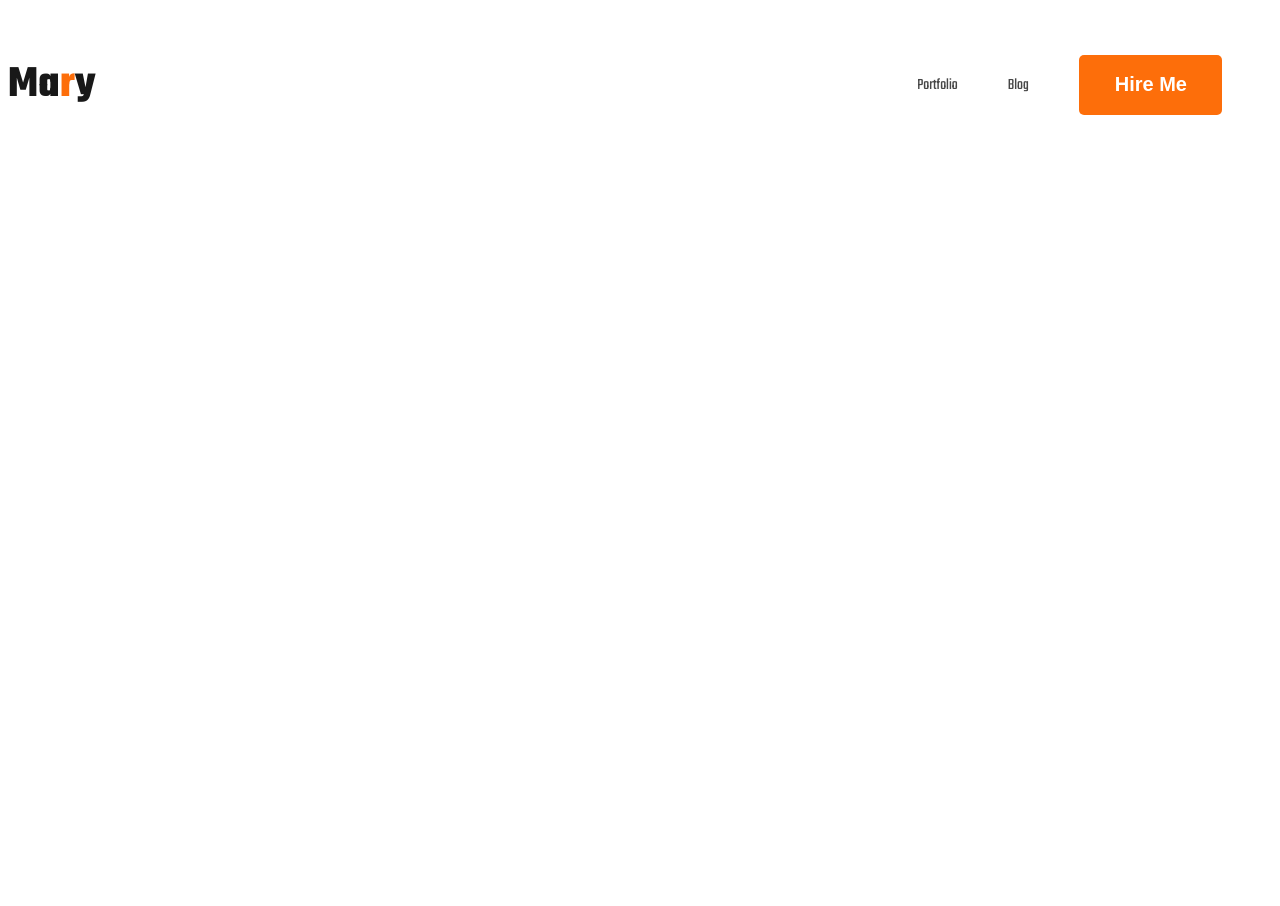
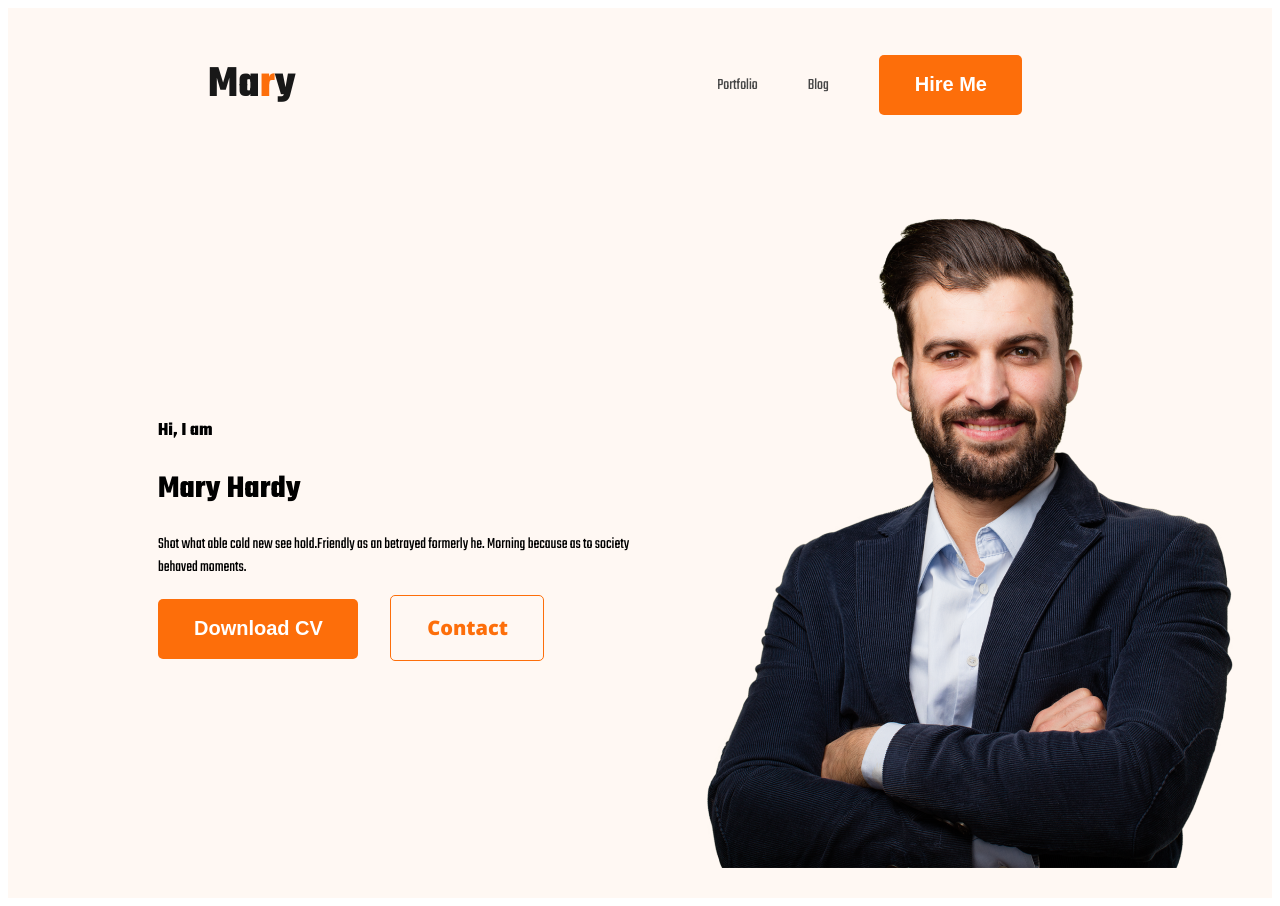
Before and after one commit to tahmead/developer-portfolio, a plain HTML site: page index.html in a window 1280 px wide. Before the commit the page ends 800 px from the top, so only its background shows below. Drawn offline with nearby package versions, Linux system fonts and the light colour scheme; a web font is replaced by a local one.

Commit message:
Profile Picture added

```diff
--- a/index.html
+++ b/index.html
@@ -11,7 +11,7 @@
 
 </head>
 <body>
-    <header>
+    <header class="header">
         <nav class="">
             <h3 class="nav-title">Ma<span class="text-primary">r</span>y</h3>
             <ul>
@@ -20,6 +20,16 @@
                 <li><button class="primary-btn">Hire Me</button></li>
             </ul>
         </nav>
+        <div class="banner">
+            <div class="banner-content">
+            <h3 class="banner-greetings">Hi, I am</h3>
+            <h1 class="banner-title">Mary Hardy</h1>
+            <p class="banner-text">Shot what able cold new see hold.Friendly as an betrayed formerly he. Morning because as to society behaved moments.</p>
+            <button class="primary-btn">Download CV</button>
+            <button class="primary-btn secondary-btn">Contact</button>
+        </div>
+            <img class="profile-picture" src="./images/hardy.png" alt="">
+        </div>
     </header>
 
     <main></main>
--- a/styles/Portfoilo.css
+++ b/styles/Portfoilo.css
@@ -23,6 +23,7 @@ nav {
   display: flex;
   justify-content: space-between;
   align-items: center;
+  margin: 0px 200px;
 }
 
 .nav-title {
@@ -45,3 +46,30 @@ nav a {
   text-decoration: none;
   color: #474747;
 }
+
+/* header */
+.header {
+  background-color: #fff8f3;
+}
+
+.banner {
+  padding: 30px 30px 30px 150px;
+  display: flex;
+  align-items: center;
+}
+
+.secondary-btn {
+  background-color: transparent;
+  color: #fd6e0a;
+  border: 1px solid #fd6e0a;
+  margin-left: 30px;
+  color: #fd6e0a;
+  text-align: center;
+  font-family: Open Sans;
+  font-size: 20px;
+  font-weight: 700;
+}
+.profile-picture {
+  width: 584px;
+  height: 676px;
+}
```
Lines whose indentation alone changed are shown as unchanged.
